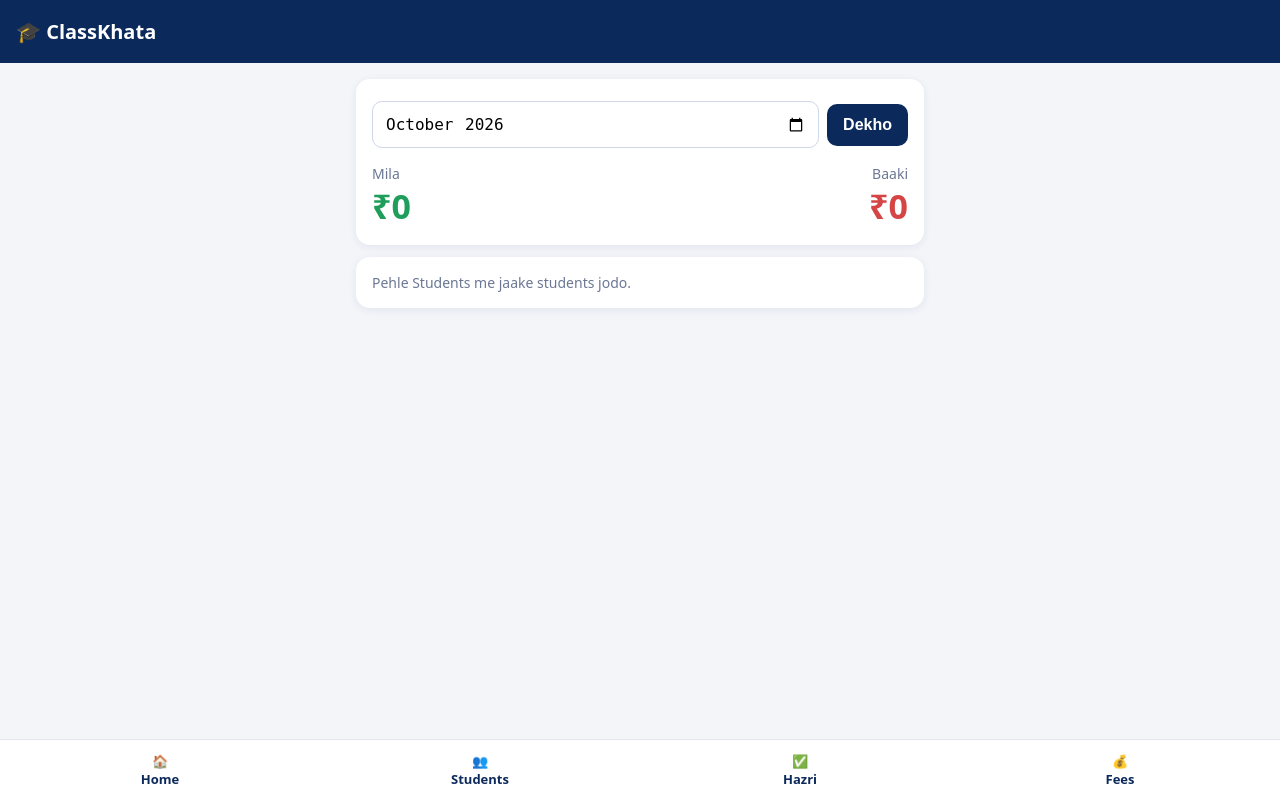
After one commit to ammarkhan-dev/ClassKhata, a Flask app: page /fees in a window 1280 px wide. The commit adds this page. Run offline with Flask 3, Linux system fonts and the light colour scheme; data that the repository does not hold is empty.

Commit message:
Din 4: fees

```diff
--- a/app.py
+++ b/app.py
@@ -56,5 +56,7 @@ def delete(sid):
 
 import hazri
 hazri.setup(app, db)
+import fees
+fees.setup(app, db)
 init()
 app.run(host="0.0.0.0", port=5000)
--- /dev/null
+++ b/fees.py
@@ -0,0 +1,46 @@
+import sqlite3
+from datetime import date
+from urllib.parse import quote
+from flask import render_template, request, redirect
+
+def setup(app, db):
+    with sqlite3.connect("classkhata.db") as c:
+        c.execute("""CREATE TABLE IF NOT EXISTS payments(
+            id INTEGER PRIMARY KEY AUTOINCREMENT,
+            student_id INTEGER, month TEXT, amount INTEGER, paid_on TEXT)""")
+
+    @app.route("/fees")
+    def fees():
+        month = request.args.get("month", date.today().strftime("%Y-%m"))
+        rows = db().execute("""SELECT s.id, s.name, s.cls, s.parent_phone, s.monthly_fee,
+            COALESCE((SELECT SUM(amount) FROM payments p
+                      WHERE p.student_id=s.id AND p.month=?), 0) AS paid
+            FROM students s ORDER BY s.cls, s.name""", (month,)).fetchall()
+        items = []
+        for r in rows:
+            baaki = max(r["monthly_fee"] - r["paid"], 0)
+            phone = "".join(ch for ch in (r["parent_phone"] or "") if ch.isdigit())
+            if len(phone) == 10:
+                phone = "91" + phone
+            link = ""
+            if phone and baaki > 0:
+                msg = f"Namaste, {r['name']} ki {month} ki fees Rs {baaki} baaki hai. Kripya jama kar dein. Dhanyavaad."
+                link = f"https://wa.me/{phone}?text={quote(msg)}"
+            items.append(dict(id=r["id"], name=r["name"], cls=r["cls"],
+                              fee=r["monthly_fee"], paid=r["paid"],
+                              baaki=baaki, link=link))
+        tp = sum(i["paid"] for i in items)
+        tb = sum(i["baaki"] for i in items)
+        return render_template("fees.html", items=items, month=month,
+                               total_paid=tp, total_baaki=tb)
+
+    @app.route("/pay", methods=["POST"])
+    def pay():
+        month = request.form["month"]
+        amt = int(request.form.get("amount") or 0)
+        if amt > 0:
+            db().execute(
+                "INSERT INTO payments(student_id,month,amount,paid_on) VALUES(?,?,?,?)",
+                (int(request.form["sid"]), month, amt, date.today().isoformat()))
+            db().commit()
+        return redirect(f"/fees?month={month}")
--- a/templates/base.html
+++ b/templates/base.html
@@ -26,5 +26,5 @@ nav a.off{color:#aab3c8}
 <a href="/">🏠<br>Home</a>
 <a href="/students">👥<br>Students</a>
 <a href="/hazri">✅<br>Hazri</a>
-<a class="off">💰<br>Fees</a>
+<a href="/fees">💰<br>Fees</a>
 </nav></body></html>
--- /dev/null
+++ b/templates/fees.html
@@ -0,0 +1,31 @@
+{% extends "base.html" %}
+{% block body %}
+<div class="card">
+<form method="get" class="row">
+<input type="month" name="month" value="{{ month }}">
+<button style="width:auto">Dekho</button>
+</form>
+<div class="row" style="margin-top:10px">
+<div><div class="muted">Mila</div><div class="big" style="color:#1e9e5a">₹{{ total_paid }}</div></div>
+<div style="text-align:right"><div class="muted">Baaki</div><div class="big" style="color:#d64545">₹{{ total_baaki }}</div></div>
+</div></div>
+{% for i in items %}
+<div class="card" style="border-left:6px solid {{ '#1e9e5a' if i.baaki==0 and i.fee>0 else '#d64545' if i.baaki>0 else '#cfd6e6' }}">
+<div class="row"><b>{{ i.name }}</b><span class="badge">Class {{ i.cls }}</span></div>
+<p class="muted">Fees ₹{{ i.fee }} · Diya ₹{{ i.paid }} · Baaki ₹{{ i.baaki }}</p>
+{% if i.baaki > 0 %}
+<form method="post" action="/pay" class="row">
+<input type="hidden" name="sid" value="{{ i.id }}">
+<input type="hidden" name="month" value="{{ month }}">
+<input name="amount" placeholder="₹ jama kiya" inputmode="numeric">
+<button style="width:auto">💰 Jama</button>
+</form>
+{% if i.link %}<a href="{{ i.link }}" target="_blank" class="badge" style="display:inline-block;margin-top:8px;text-decoration:none">📲 WhatsApp pe yaad dilao</a>{% endif %}
+{% elif i.fee > 0 %}
+<span class="badge" style="background:#dff5e8;color:#1e9e5a">✅ Poori fees jama</span>
+{% endif %}
+</div>
+{% else %}
+<div class="card muted">Pehle Students me jaake students jodo.</div>
+{% endfor %}
+{% endblock %}
```
